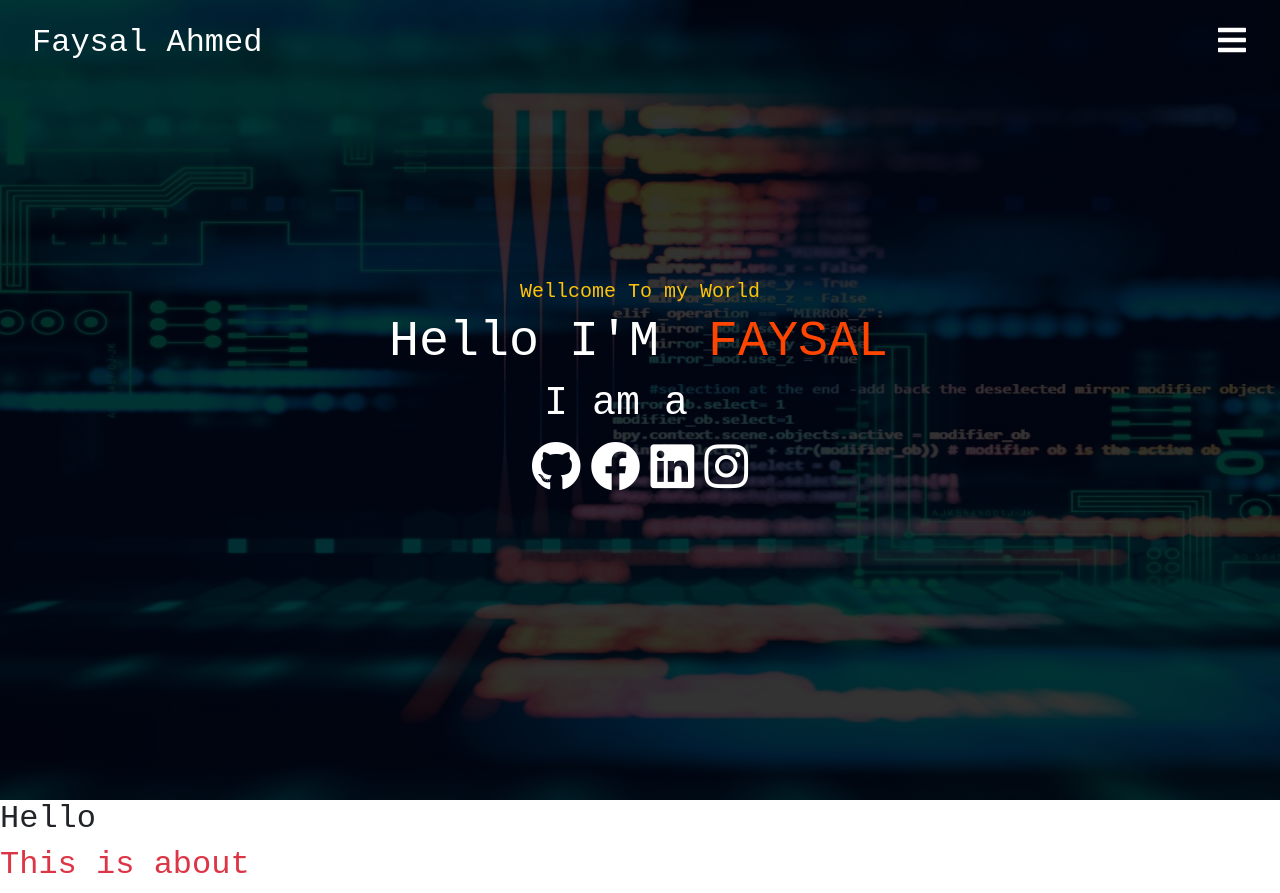
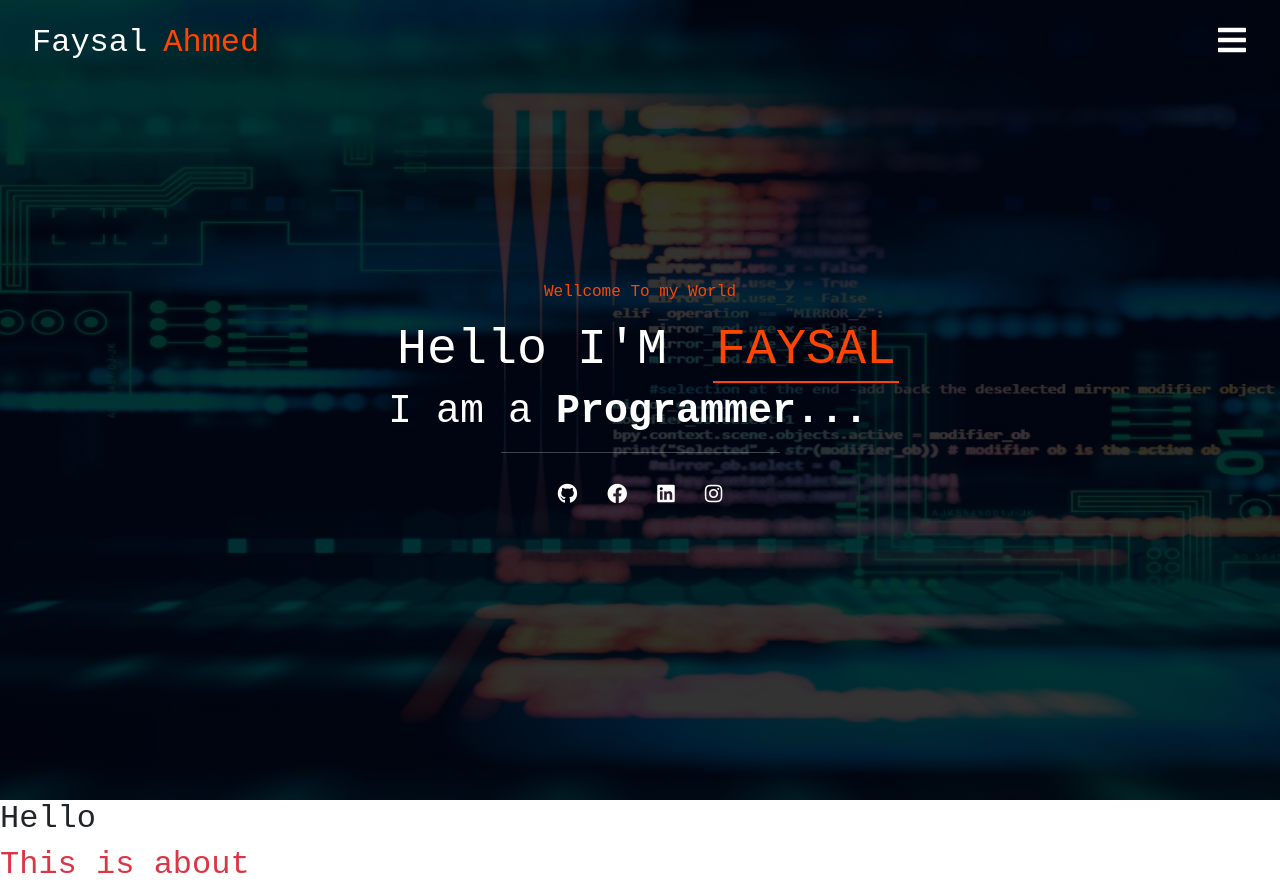
Before and after one commit to Faysal-Ahmed-Ruddro/portfolio-client, a React (Create React App) app: page / in a window 1280 px wide. Built offline with nearby package versions, Linux system fonts and the light colour scheme.

Commit message:
some changes

```diff
--- a/src/Pages/Banner/Banner.css
+++ b/src/Pages/Banner/Banner.css
@@ -13,16 +13,18 @@
 .name{
     color: orangered;
     padding: 3px 3px;
+    border-bottom: 2px solid orangered;
 }
 .fab{
   color:#fff;
-  padding: 5px;
+  padding: 10px;
   border-radius: 50%;
-  font-size: 50px;
+  font-size: 20px;
+  margin: 5px
 }
 .fab:hover{
-  color:green;
-  background-color: #fff;
+  color:#fff;
+  background-color: rgb(15, 91, 231);
   padding: 10px;
   border-radius: 50%;
   font-size: 20px;
--- a/src/Pages/Banner/Banner.js
+++ b/src/Pages/Banner/Banner.js
@@ -3,7 +3,6 @@ import { Col, Container, Row } from "react-bootstrap";
 import "./Banner.css";
 import Typical from "react-typical";
 import NavigationBar from "../Shared/NavigationBar/NavigationBar";
-import facebook from "../../images/facebook.png"
 
 const Banner = () => {
   return (
@@ -17,15 +16,25 @@ const Banner = () => {
               style={{ textAlign: "center", marginTop: "200px" }}
             >
               <div>
-                <h5 className="text-warning">Wellcome To my World </h5>
+                <p style={{ color: "orangered" }}>Wellcome To my World </p>
                 <h2 className="banner_heading_title ">
-                  Hello I'M <span className="name">FAYSAL</span>
+                  <span>Hello I'M</span> <span className="name">FAYSAL</span>
                 </h2>
                 <h1 className="banner_heading text-white text-align-left">
-                  I am a &nbsp;
-
+                  I am a&nbsp;
+                  <Typical
+                    loop={Infinity}
+                    wrapper="b"
+                    steps={["Frontend Developer", 2000, "Programmer...", 2000]}
+                  />
                 </h1>
-                <div className="d-flex justify-content-center align-items-center">
+              </div>
+            </div>
+            <hr className="text-white w-25 mx-auto" />
+            <div
+              data-aos="fade-up"
+              className="d-flex justify-content-center align-items-center"
+            >
               <a
                 href="https://github.com/Faysal-Ahmed-Ruddro"
                 target="_blank"
@@ -55,8 +64,6 @@ const Banner = () => {
                 <i className="fab fa-instagram"></i>
               </a>
             </div>
-              </div>
-            </div>
           </Col>
         </Row>
       </Container>
--- a/src/Pages/Shared/NavigationBar/NavigationBar.js
+++ b/src/Pages/Shared/NavigationBar/NavigationBar.js
@@ -15,8 +15,17 @@ function NavigationBar() {
     <>
       <IconContext.Provider value={{ color: "#fff" }}>
         <div className="navbar ">
-          <h2 style={{ color: "#fff", marginLeft: "2rem", marginTop: "15px" }}>
-            Faysal Ahmed{" "}
+          <h2
+            style={{
+              color: "#fff",
+              marginLeft: "2rem",
+              marginTop: "15px",
+            }}
+          >
+            Faysal
+            <span style={{color: "orangered",}}>
+              Ahmed
+            </span>{" "}
           </h2>
           <Link to="#" className="menu-bars">
             <FaIcons.FaBars onClick={showSidebar} />
```
Also changed, not shown: 1 other file (tests, documents, lock files or other folders). Lines whose indentation alone changed are shown as unchanged.
